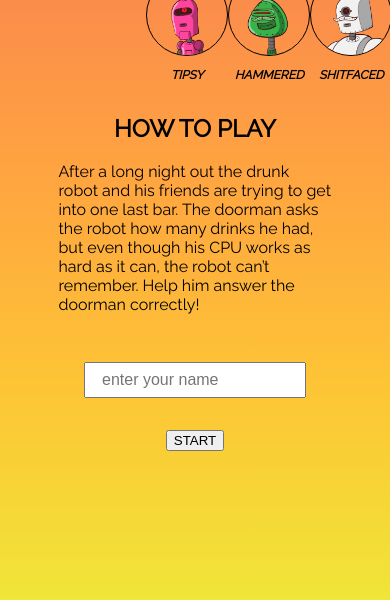
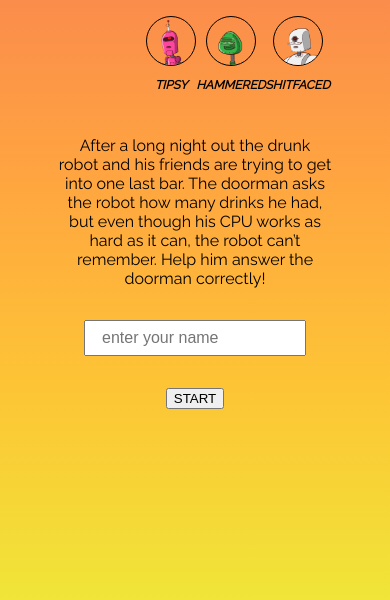
Before and after one commit to camillaeriksson/Quizz-app, a website: page index.html in a window 390 px wide. Shown: the part 244-844 px from the top of the page. Drawn offline with Linux system fonts and the light colour scheme.

Commit message:
responsivity

```diff
--- a/scripts/script.ts
+++ b/scripts/script.ts
@@ -103,7 +103,7 @@ function createStartPage() {
   const mainWrapper = clearMainWrapper();
 
   const markup = `
-    <div class="title">GAME'S NAME</div>
+    <div class="title">DRUNK BOTS</div>
 
     <div class="bot_choice">
       <div class="robotImages">
@@ -121,7 +121,6 @@ function createStartPage() {
     </div>
 
     <div class="rules">
-      <h2>HOW TO PLAY</h2>
       <div class="robotInstructions">${gameText.welcome}</div>
     </div>
 
@@ -146,6 +145,7 @@ function createPlayPage() {
     <div class="title_game"></div>
 
     <div class="robotGreetings">"Greetings ${playerName}!"</div>
+    <div class="gameMessage">${gameText.guess}</div>
 
     <div class="bot_choice">
       <div class="robotImages">
@@ -154,7 +154,7 @@ function createPlayPage() {
     </div>
 
     <div class="player_input">
-      <div class="gameMessage">${gameText.guess}</div>
+
       <input class="playerInput" type="text" placeholder="enter your guess" />
       <button class="playGame" onclick="getPlayerInput()">
         <h2>PLAY</h2>
@@ -171,7 +171,7 @@ function createEndPage() {
 
   const markup = `
     <div class="title_ender">
-      <H1>YOU WON!</H1>
+      <H2>YOU WON!</H2>
     </div>
 
     <div class="bot_choice"></div>
--- a/style.css
+++ b/style.css
@@ -90,6 +90,7 @@ body {
     align-items: center;
     width: 40vw;
     text-justify: distribute;
+    margin: 2rem 0 0 0;
 
 }
 
@@ -140,6 +141,10 @@ input {
     text-transform: uppercase;
     text-align: center;
 }
+.high_score{
+    margin: 2rem 0 2rem 0;
+
+}
 
 a{
     text-decoration: none;
@@ -148,17 +153,51 @@ H3{
     font-style: italic;
 }
 @media only screen and (max-width: 500px) {
+    body {
+        background-image: linear-gradient(180deg,
+                #eb6f5c, #fa884e, #ffa540, #fdc535, #f0e538);
+        background-size: cover;
+        background-repeat: no-repeat;
+        display: grid;
+        grid-template-columns: 10% auto 10%;
+        grid-template-rows: 5% auto 5%;
+        height: 100vh;
+        margin: 0;
+
+    }
     .title {
         font-size: 2rem;
         padding-bottom: 2rem;
+    }
+    .images {
+        border-radius: 50%;
+        border: 1px solid #000;
+        width: 3rem;
+
     }
     .rules {
         display: flex;
         flex-direction: column;
         align-items: center;
         width: 70vw;
-        text-justify: distribute;
+        text-align: center;
+        margin: 2rem 0 0 0;
 
+    }
+    .robotImages {
+        display: flex;
+        flex-direction: column;
+        align-items: center;
+        justify-content: space-evenly;
+        width: 100vw;
+
+    }
+    input {
+        width: 200px;
+        height: 30px;
+        padding-left: 1em;
+        margin: 2rem 0 2rem 0;
+        font-size: 1rem;
     }
     .images_game{
         width: 50vw;
@@ -183,5 +222,10 @@ H3{
 
 
     }
+    .high_score{
+        text-align: center;
+        margin: 0rem 0 2rem 0;
+
+    }
 
   }
```
Also changed, not shown: build/bundle.js, 1 other file.
